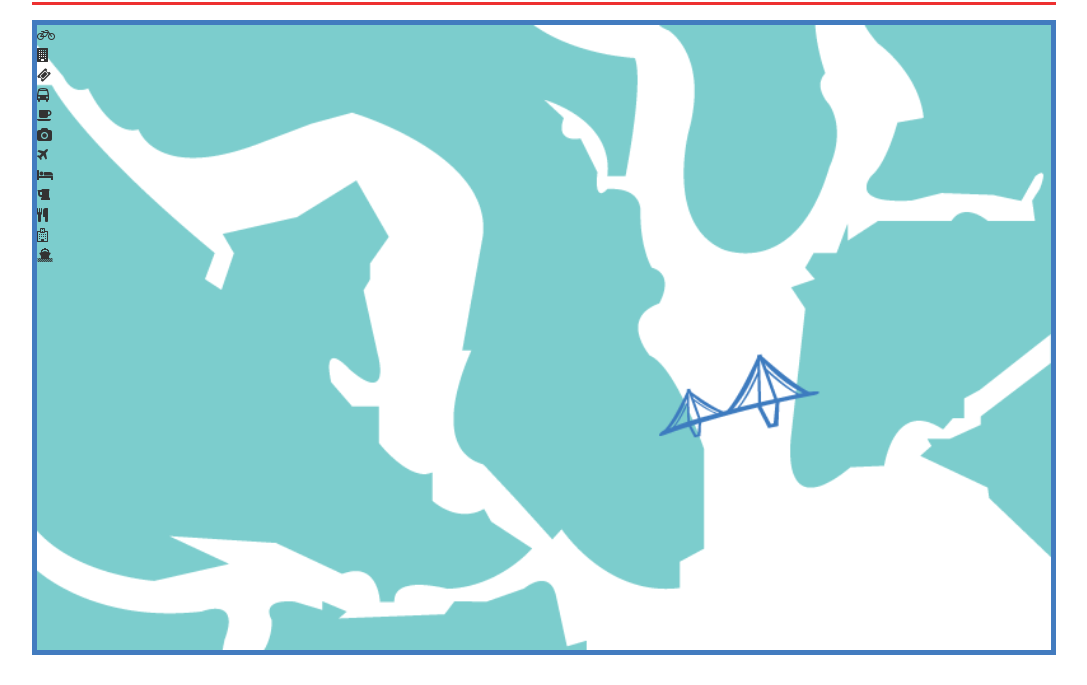
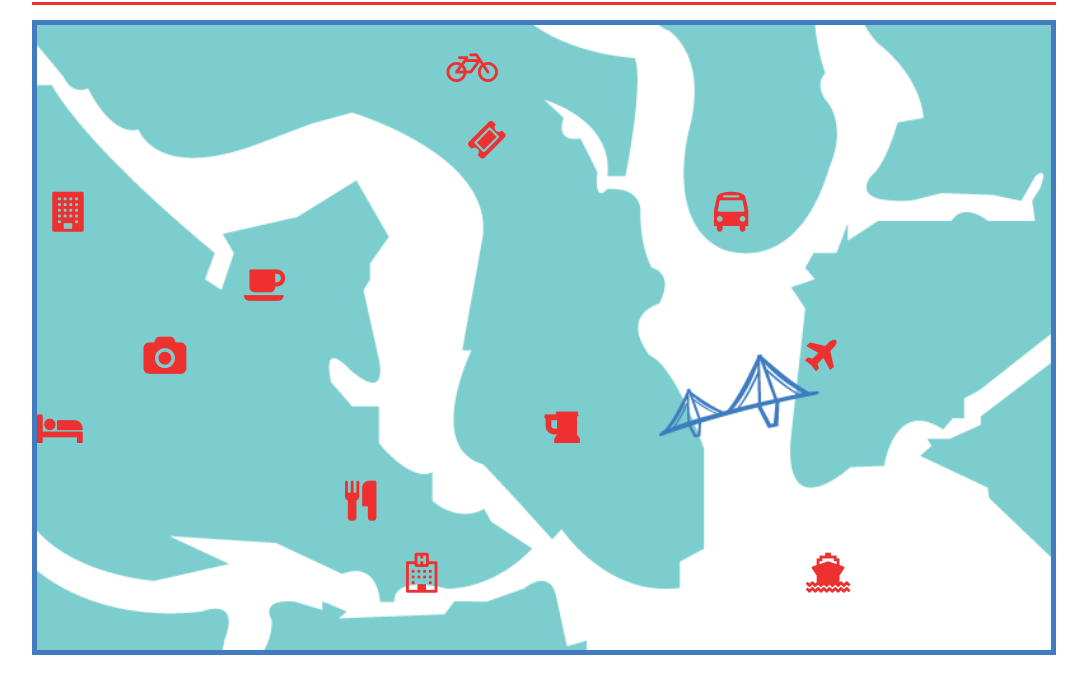
Before and after one commit to TIY-Charleston-Front-End-Jan2015/WheresMurray, a website: page index.html in a window 1280 px wide. Shown: the part 191-876 px from the top of the page, without its empty margins (96-1183 px from the left). Drawn offline with nearby package versions, Linux system fonts and the light colour scheme; files whose address does not match are found by name.

Commit message:
icons and position complete

```diff
--- a/css/base.scss
+++ b/css/base.scss
@@ -64,14 +64,60 @@ p {
     color: $red;
     font-size: 40px;
     display: inline-block;
+    margin: 0;
 }
-.empty0 {
-    width: 40%;
+
+.murrayicon div {
+    display: inline-block;
+
 }
 .icon {
     width: 30%;
 
 }
+.empty0 {
+    margin: 0;
+    width: 40%;
+    height: 57px;
+}
+
 .empty1 {
+    margin: 0;
+    width: 20%;
+    height: 57px;
+}
+.empty {
+    margin: 0;
     width: 30%;
+    height: 57px;
 }
+.fa-ticket {
+    margin-left: 40%;
+}
+.fa-building {
+    margin-left: 5%;
+}
+
+.fa-bus {
+    margin-left: 20%;
+}
+
+.fa-camera {
+    margin-left: 35%;
+}
+
+.fa-plane {
+    margin-left: 50%;
+}
+
+.fa-beer {
+    margin-left:65%;
+}
+
+.fa-ship {
+    margin-left: 50%;
+}
+
+.fa-hospital-o {
+    margin-left: 20%;
+}
--- a/css/main.css
+++ b/css/main.css
@@ -43,24 +43,53 @@ p {
 .hide {
   display: none; }
 
-<<<<<<< HEAD
-.murrayicon div {
+.icon {
   color: #ED3030;
   font-size: 40px;
+  display: inline-block;
+  margin: 0; }
+
+.murrayicon div {
   display: inline-block; }
-
-.empty0 {
-  width: 40%; }
 
 .icon {
   width: 30%; }
 
+.empty0 {
+  margin: 0;
+  width: 40%;
+  height: 57px; }
+
 .empty1 {
-  width: 30%; }
-=======
-.icon {
-  color: #ED3030;
-  width: 7%;
-  font-size: 40px;
-  display: inline-block; }
->>>>>>> eb04ffd155745eb8fdf7424f834f6a3cbc80a294
+  margin: 0;
+  width: 20%;
+  height: 57px; }
+
+.empty {
+  margin: 0;
+  width: 30%;
+  height: 57px; }
+
+.fa-ticket {
+  margin-left: 40%; }
+
+.fa-building {
+  margin-left: 5%; }
+
+.fa-bus {
+  margin-left: 20%; }
+
+.fa-camera {
+  margin-left: 35%; }
+
+.fa-plane {
+  margin-left: 50%; }
+
+.fa-beer {
+  margin-left: 65%; }
+
+.fa-ship {
+  margin-left: 50%; }
+
+.fa-hospital-o {
+  margin-left: 20%; }
--- a/index.html
+++ b/index.html
@@ -20,23 +20,80 @@
 <!--Map of Charleston-->
     <section>
         <div class="murrayicon">
-            <div class="empty0"></div>
-            <div class="icon"><i class="fa fa-bicycle"></i></div>
-            <div class=empty1></div>
+            <div class="empty0">
+            </div>
+            <div class="icon">
+                <i class="fa fa-bicycle">
+                </i>
+            </div>
+            <div class="empty1">
+            </div>
+            <div class="empty">
+            </div>
+            <div class="icon">
+                <i class="fa fa-ticket"></i>
+            </div>
 
-            <div class="icon"><i class="fa fa-building"></i></div>
-            <div class=empty2></div>
-            <div class="icon"><i class="fa fa-ticket"></i></div>
+            <div class="empty">
+            </div>
+            <div class="icon">
+                <i class="fa fa-building"></i>
+            </div>
 
-            <div class="icon"><i class="fa fa-bus"></i></div>
-            <div class="icon"><i class="fa fa-coffee"></i></div>
-            <div class="icon"><i class="fa fa-camera"></i></div>
-            <div class="icon"><i class="fa fa-plane"></i></div>
-            <div class="icon"><i class="fa fa-bed"></i></div>
-            <div class="icon"><i class="fa fa-beer"></i></div>
-            <div class="icon"><i class="fa fa-cutlery"></i></div>
-            <div class="icon"><i class="fa fa-hospital-o"></i></div>
-            <div class="icon"><i class="fa fa-ship"></i></div>
+            <div class="empty">
+            </div>
+            <div class="icon">
+                <i class="fa fa-bus"></i>
+            </div>
+
+            <div class="empty1">
+            </div>
+            <div class="icon">
+                <i class="fa fa-coffee"></i>
+            </div>
+
+            <div class="empty">
+            </div>
+            <div class="icon">
+                <i class="fa fa-camera"></i>
+            </div>
+
+            <div class="empty">
+            </div>
+            <div class="icon">
+                <i class="fa fa-plane"></i>
+            </div>
+
+
+            <div class="icon">
+                <i class="fa fa-bed"></i>
+            </div>
+
+
+            <div class="icon">
+                <i class="fa fa-beer"></i>
+            </div>
+            <div class="empty">
+            </div>
+
+            <div class="empty">
+            </div>
+            <div class="icon">
+                <i class="fa fa-cutlery"></i>
+            </div>
+            <div class="empty">
+            </div>
+
+            <div class="empty">
+            </div>
+            <div class="icon">
+                <i class="fa fa-hospital-o"></i>
+            </div>
+            <div class="icon">
+                <i class="fa fa-ship"></i>
+            </div>
+
+
         </div>
     </section>
 
```
